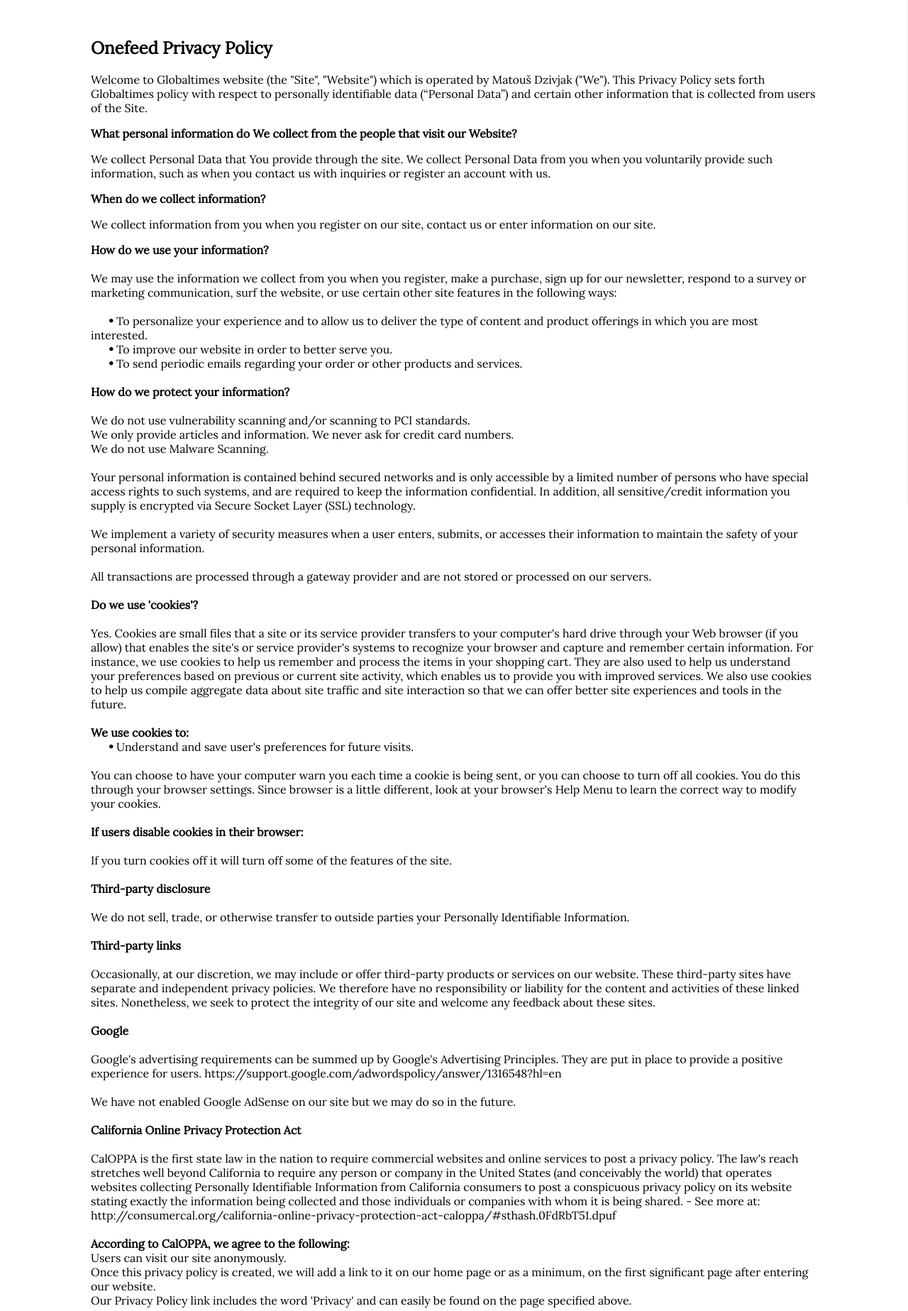
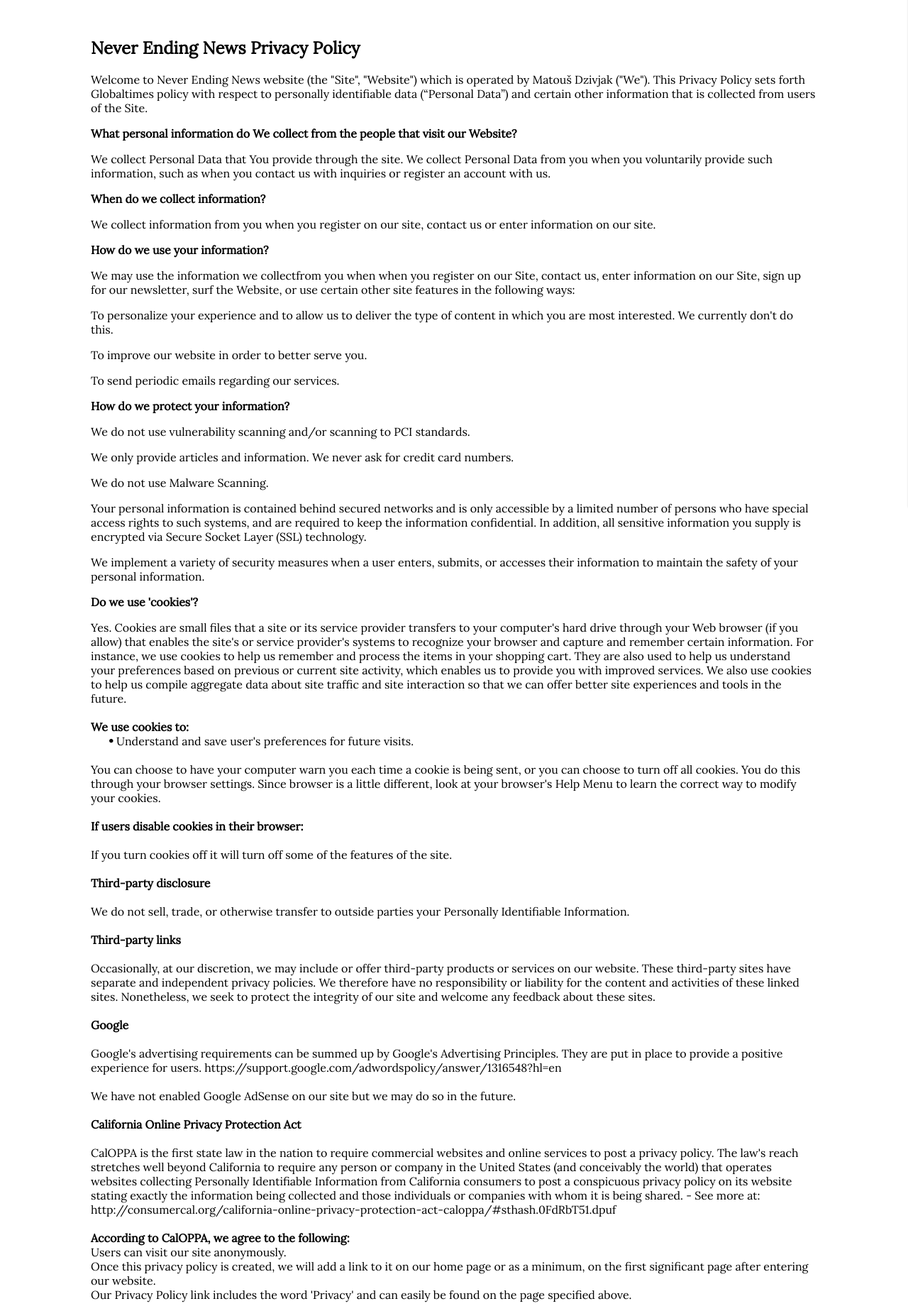
Before and after one commit to matoous/newz, a Flask app: page /privacy in a window 1280 px wide. Shown: the part 87-1934 px from the top of the page at 71% size. Run offline with Flask 2, Linux system fonts and the light colour scheme; parts of the project's set-up code (start-up, migrations or seed data) failed here and were passed over.

Commit message:
custom 404, add more methods to base, etc.

```diff
--- a/news/config/app.py
+++ b/news/config/app.py
@@ -43,7 +43,7 @@
 
     #sentry.init_app(app)
     #importHN()
-    cache.clear()
+    #cache.clear()
 
     #for feed in Feed.get():
      #   feed.commit()
--- a/news/templates/base.html
+++ b/news/templates/base.html
@@ -1,7 +1,7 @@
 <!doctype html>
 <html>
 <head>
-    <title>Onefeed | {% block title %}{% endblock %}</title>
+    <title>{{ config.NAME }} | {% block title %}{% endblock %}</title>
     <link href="https://fonts.googleapis.com/css?family=Lora|Roboto+Condensed:300,400,700" rel="stylesheet">
     <link rel="stylesheet" href="/static/stylesheets/main.css">
     <script type="application/javascript" src="/static/scripts/menu.js"></script>
--- a/news/templates/contact.html
+++ b/news/templates/contact.html
@@ -8,7 +8,7 @@
 <section>
     <div class="page-container">
     <div class="one-page-form wide">
-        <form action="/join" method="POST">
+        <!--<form action="/join" method="POST">
             <h2>Contact us</h2>
             <fieldset>
                 <div class="f-row">
@@ -28,7 +28,7 @@
                     Privacy policy
                 </a>
             </div>
-        </form>
+        </form>-->
     </div>
 </div>
 </section>
--- a/news/templates/privacy.html
+++ b/news/templates/privacy.html
@@ -9,10 +9,11 @@
         <div class="container">
             <div class="privacy">
                 <h2>
-                    Onefeed Privacy Policy
+                    {{ config.NAME }} Privacy Policy
                 </h2>
                 <p>
-                    Welcome to Globaltimes website (the "Site", "Website") which is operated by Matouš Dzivjak ("We").
+                    Welcome to {{ config.NAME }} website (the "Site", "Website") which is operated by Matouš Dzivjak
+                    ("We").
                     This Privacy Policy sets forth Globaltimes policy
                     with respect to personally identifiable data (“Personal Data”) and certain other information
                     that is collected from users of the Site.
@@ -36,45 +37,58 @@
                     We collect information from you when you register on our site, contact us or enter information on
                     our site.
                 </p>
-                <div class='grayText'><strong>How do we use your information? </strong></div>
-                <br/>
-                <div class='innerText'> We may use the information we collect from you when you register, make a
-                    purchase, sign up for our newsletter, respond to a survey or marketing communication, surf the
-                    website, or use certain other site features in the following ways:<br><br></div>
-                <div class='innerText'>&nbsp;&nbsp;&nbsp;&nbsp;&nbsp; <strong>&bull;</strong> To personalize your
-                    experience and to allow us to deliver the type of content and product offerings in which you are
-                    most interested.
-                </div>
-                <div class='innerText'>&nbsp;&nbsp;&nbsp;&nbsp;&nbsp; <strong>&bull;</strong> To improve our website
-                    in order to better serve you.
-                </div>
-                <div class='innerText'>&nbsp;&nbsp;&nbsp;&nbsp;&nbsp; <strong>&bull;</strong> To send periodic
-                    emails regarding your order or other products and services.
-                </div>
-                <span id='infoPro'></span><br>
-                <div class='grayText'><strong>How do we protect your information?</strong></div>
-                <br/>
-                <div class='innerText'>We do not use vulnerability scanning and/or scanning to PCI standards.</div>
-                <div class='innerText'>We only provide articles and information. We never ask for credit card
+                <p>
+                    <b>
+                        How do we use your information?
+                    </b>
+                </p>
+                <p>
+                    We may use the information we collectfrom you when when you register on our Site, contact us, enter
+                    information on
+                    our Site, sign up for our newsletter, surf the Website, or use certain other site features in the
+                    following
+                    ways:
+                </p>
+                <p>
+                    To personalize your experience and to allow us to deliver the type of content in which you are
+                    most interested. We currently don't do this.
+                </p>
+                <p>
+                    To improve our website in order to better serve you.
+                </p>
+                <p>
+                    To send periodic emails regarding our services.
+                </p>
+                <p>
+                    <b>
+                        How do we protect your information?
+                    </b>
+                </p>
+                <p>
+                    We do not use vulnerability scanning and/or scanning to PCI standards.
+                </p>
+                <p>
+                    We only provide articles and information. We never ask for credit card
                     numbers.
-                </div>
-                <div class='innerText'>We do not use Malware Scanning.<br><br></div>
-                <div class='innerText'>Your personal information is contained behind secured networks and is only
+                </p>
+                <p>
+                    We do not use Malware Scanning.
+                </p>
+                <p>
+                    Your personal information is contained behind secured networks and is only
                     accessible by a limited number of persons who have special access rights to such systems, and
-                    are required to keep the information confidential. In addition, all sensitive/credit information
+                    are required to keep the information confidential. In addition, all sensitive information
                     you supply is encrypted via Secure Socket Layer (SSL) technology.
-                </div>
-                <br>
-                <div class='innerText'>We implement a variety of security measures when a user enters, submits, or
+                </p>
+                <p>
+                    We implement a variety of security measures when a user enters, submits, or
                     accesses their information to maintain the safety of your personal information.
-                </div>
-                <br>
-                <div class='innerText'>All transactions are processed through a gateway provider and are not stored
-                    or processed on our servers.
-                </div>
-                <span id='coUs'></span><br>
-                <div class='grayText'><strong>Do we use 'cookies'?</strong></div>
-                <br/>
+                </p>
+                <p>
+                    <b>
+                        Do we use 'cookies'?
+                    </b>
+                </p>
                 <div class='innerText'>Yes. Cookies are small files that a site or its service provider transfers to
                     your computer's hard drive through your Web browser (if you allow) that enables the site's or
                     service provider's systems to recognize your browser and capture and remember certain
@@ -218,20 +232,23 @@
                 <div class='innerText'>&nbsp;&nbsp;&nbsp;&nbsp;&nbsp; <strong>&bull;</strong> Allow users to
                     unsubscribe by using the link at the bottom of each email.
                 </div>
-                <div class='innerText'><strong><br>If at any time you would like to unsubscribe from receiving
-                    future emails, you can email us at</strong></div>
-                <div class='innerText'>&nbsp;&nbsp;&nbsp;&nbsp;&nbsp; <strong>&bull;</strong> Follow the
-                    instructions at the bottom of each email.
-                </div>
-                and we will promptly remove you from <strong>ALL</strong> correspondence.
+                <p>
+                    If at any time you would like to unsubscribe from receiving
+                    future emails, follow the instructions at the bottom of each email.
+                    and we will promptly remove you from <strong>ALL</strong> correspondence.
+                </p>
+                <p>
+                    <b>Contacting Us</b>
+                </p>
+                <p>
+                    If there are any questions regarding this privacy policy, you may
+                    <a href="mailto:{{ config.CONTACT_MAIL }}">contact us</a>.
+                </p>
+                <p>
+                    Last Edited on 2018-05-21
+                </p>
+
             </div>
-            <br><span id='ourCon'></span><br>
-            <div class='blueText'><strong>Contacting Us</strong></div>
-            <br/>
-            <div class='innerText'>If there are any questions regarding this privacy policy, you may contact us
-                using the information below.<br><br></div>
-            <div class='innerText'>https://onefeed.com</div>
-            <div class='innerText'><br>Last Edited on 2018-05-21</div>
         </div>
     </section>
 {% endblock %}
--- a/news/views/web.py
+++ b/news/views/web.py
@@ -2,6 +2,7 @@
 from flask import Blueprint, render_template, request
 from flask_login import current_user
 
+from news.lib.app import app
 from news.lib.normalized_listing import trending_links, best_links, new_links
 from news.lib.pagination import paginate
 from news.lib.rss import rss_entries
@@ -134,3 +135,7 @@
 @web.route('/jobs')
 def get_jobs():
     return render_template("jobs.html")
+
+@app.errorhandler(404)
+def error_404(e):
+    return render_template("404.html"), 404
```
Also changed, not shown: news/lib/app.py (+8 -0 lines), news/models/base.py (+25 -0 lines), news/models/link.py (+0 -17 lines), news/templates/404.html (added, +17 -0 lines), news/views/feed.py (+4 -4 lines).
